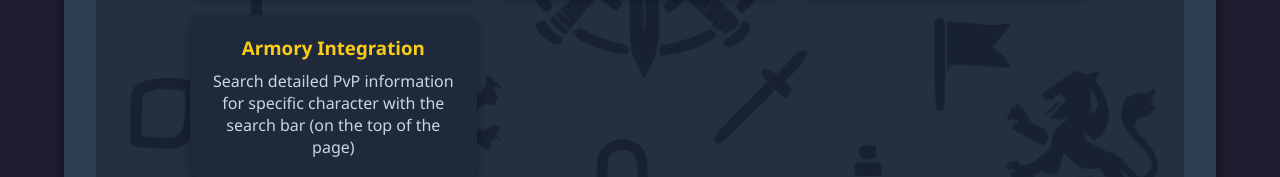
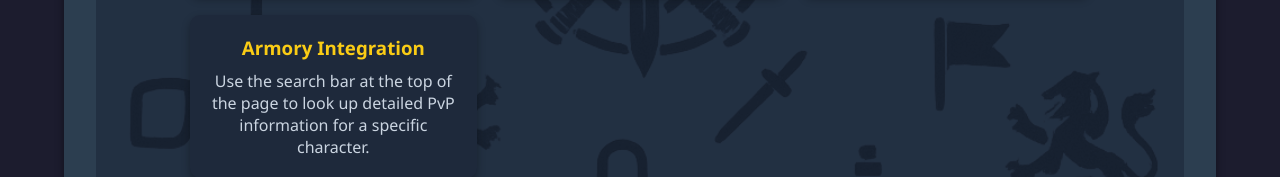
Before and after one commit to lStanev00/PvP-Scalpel-FrontEnd, a React (Vite) app: page / in a window 1280 px wide. Shown: the part 624-801 px from the top of the page. Built offline with nearby package versions, Linux system fonts and the light colour scheme; no server answers.

Commit message:
more intuitive text approach

```diff
--- a/src/pages/Home.jsx
+++ b/src/pages/Home.jsx
@@ -30,7 +30,7 @@ export default function Home() {
                 </div>
                 <div className={styles.card}>
                     <h3>Armory Integration</h3>
-                    <p> Search detailed PvP information for specific character with the search bar (on the top of the page)</p>
+                    <p>Use the search bar at the top of the page to look up detailed PvP information for a specific character.</p>
                 </div>
             </section>
 
```
